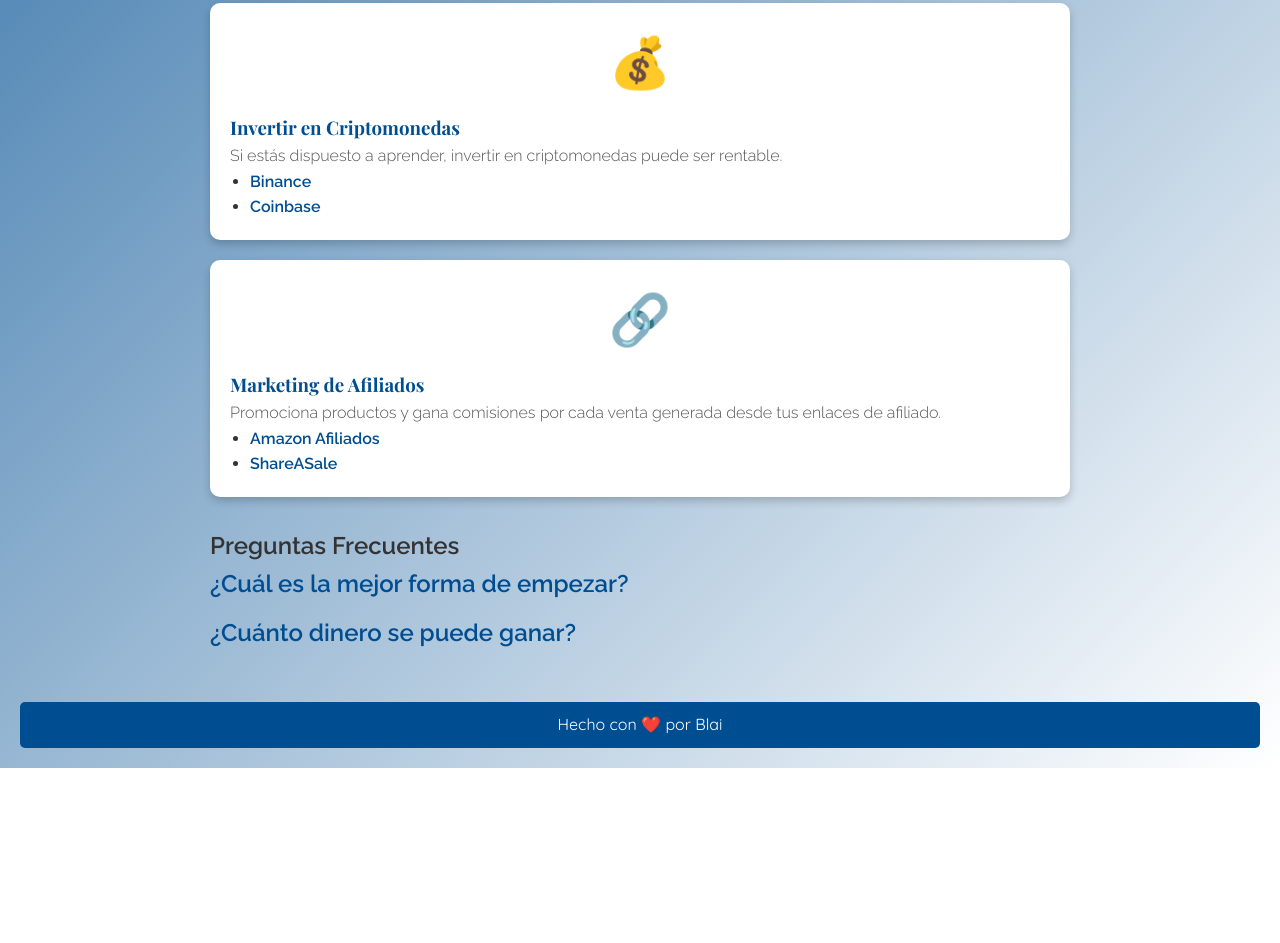
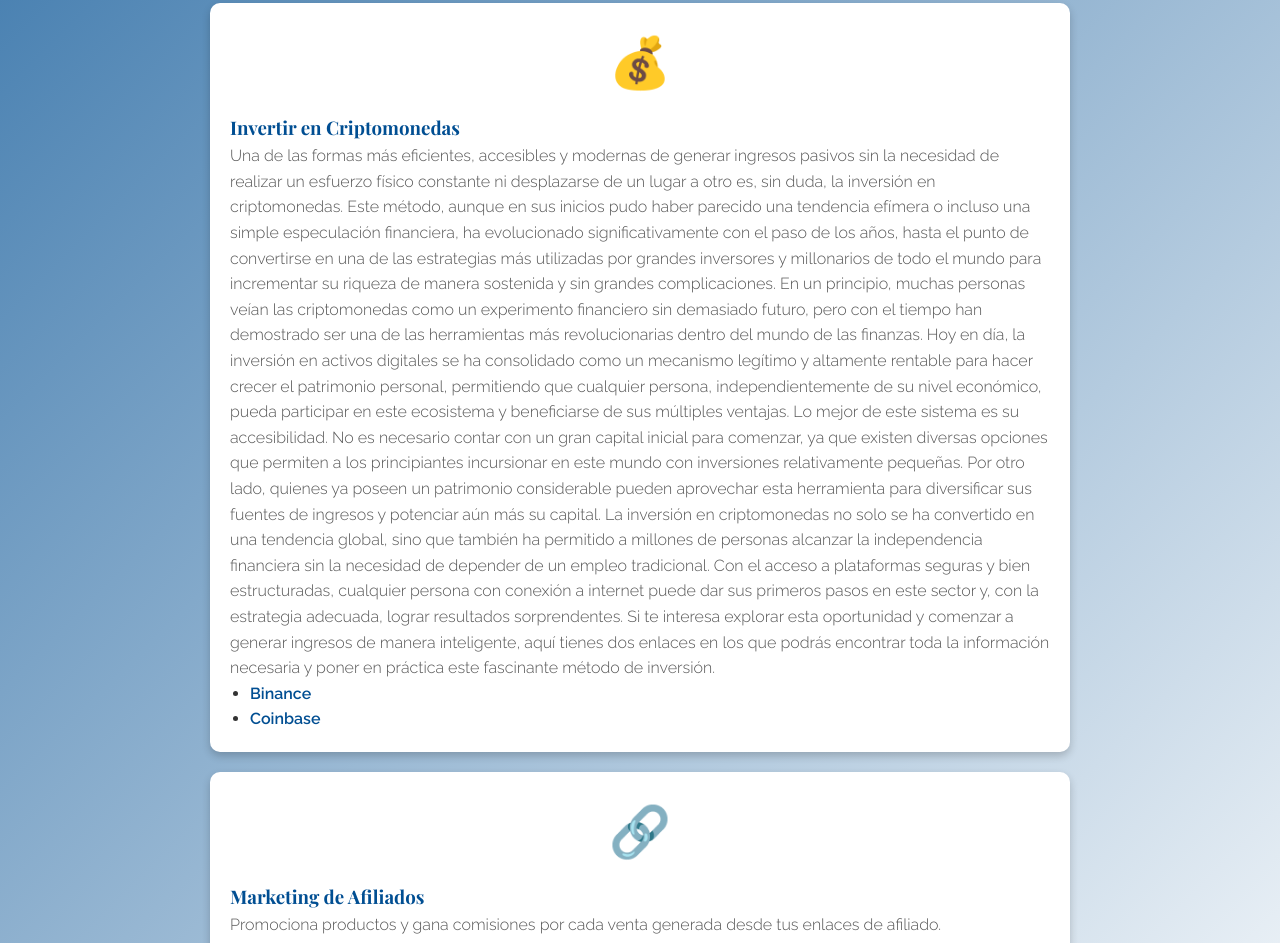
Before and after one commit to blai6/blai6.github.io, a plain HTML site: page index.html in a window 1280 px wide. Shown: the part 1070-2013 px from the top of the page. Before the commit the page ends 1838 px from the top, so only its background shows below. Drawn offline with nearby package versions, Linux system fonts and the light colour scheme.

Commit message:
Update index.html

```diff
--- a/index.html
+++ b/index.html
@@ -150,7 +150,15 @@
             <div class="icon">💰</div>
             <div class="text">
                 <h3>Invertir en Criptomonedas</h3>
-                <p>Si estás dispuesto a aprender, invertir en criptomonedas puede ser rentable.</p>
+                <p>Una de las formas más eficientes, accesibles y modernas de generar ingresos pasivos sin la necesidad de realizar un esfuerzo físico constante ni desplazarse de un lugar a otro es, sin duda, la inversión en criptomonedas. Este método, aunque en sus inicios pudo haber parecido una tendencia efímera o incluso una simple especulación financiera, ha evolucionado significativamente con el paso de los años, hasta el punto de convertirse en una de las estrategias más utilizadas por grandes inversores y millonarios de todo el mundo para incrementar su riqueza de manera sostenida y sin grandes complicaciones.
+
+En un principio, muchas personas veían las criptomonedas como un experimento financiero sin demasiado futuro, pero con el tiempo han demostrado ser una de las herramientas más revolucionarias dentro del mundo de las finanzas. Hoy en día, la inversión en activos digitales se ha consolidado como un mecanismo legítimo y altamente rentable para hacer crecer el patrimonio personal, permitiendo que cualquier persona, independientemente de su nivel económico, pueda participar en este ecosistema y beneficiarse de sus múltiples ventajas.
+
+Lo mejor de este sistema es su accesibilidad. No es necesario contar con un gran capital inicial para comenzar, ya que existen diversas opciones que permiten a los principiantes incursionar en este mundo con inversiones relativamente pequeñas. Por otro lado, quienes ya poseen un patrimonio considerable pueden aprovechar esta herramienta para diversificar sus fuentes de ingresos y potenciar aún más su capital.
+
+La inversión en criptomonedas no solo se ha convertido en una tendencia global, sino que también ha permitido a millones de personas alcanzar la independencia financiera sin la necesidad de depender de un empleo tradicional. Con el acceso a plataformas seguras y bien estructuradas, cualquier persona con conexión a internet puede dar sus primeros pasos en este sector y, con la estrategia adecuada, lograr resultados sorprendentes.
+
+Si te interesa explorar esta oportunidad y comenzar a generar ingresos de manera inteligente, aquí tienes dos enlaces en los que podrás encontrar toda la información necesaria y poner en práctica este fascinante método de inversión.</p>
                 <ul>
                     <li><a href="https://www.binance.com/" target="_blank">Binance</a></li>
                     <li><a href="https://www.coinbase.com/" target="_blank">Coinbase</a></li>
```
